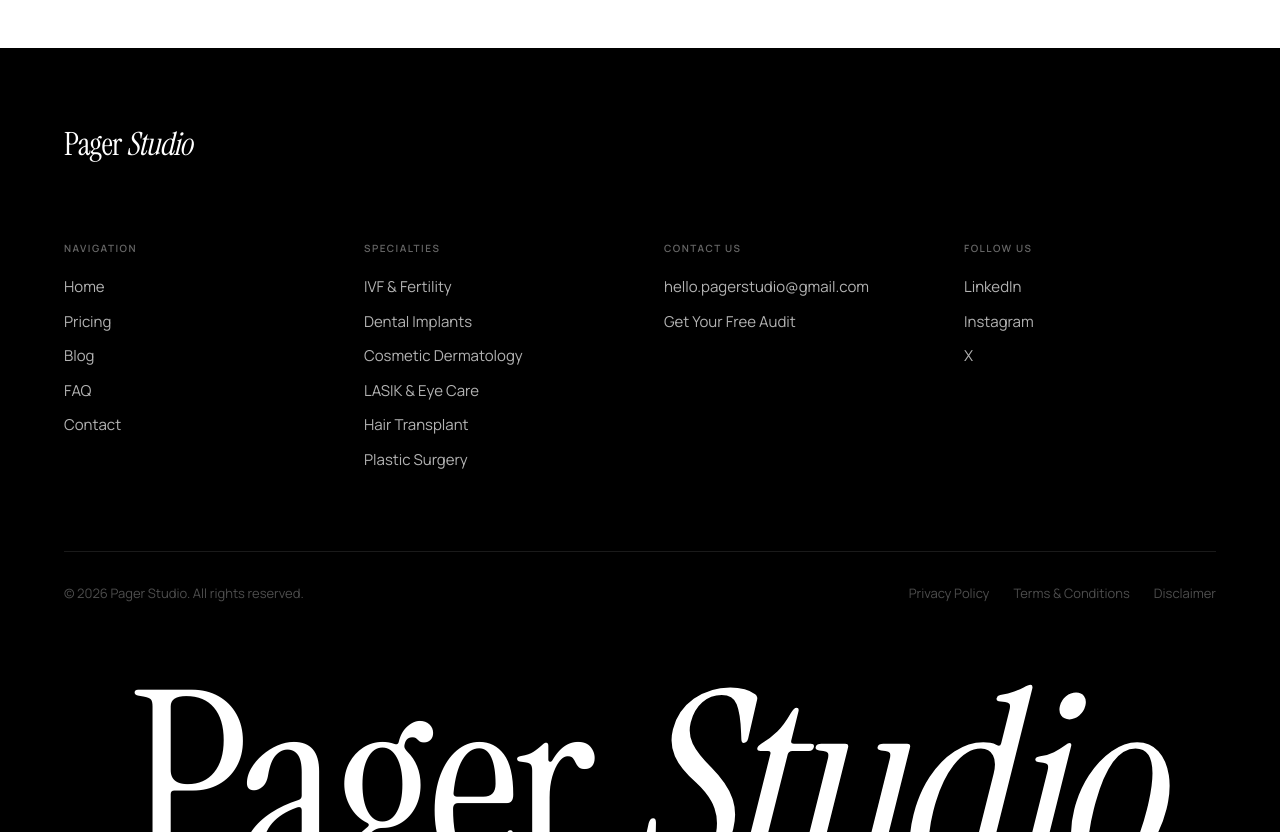
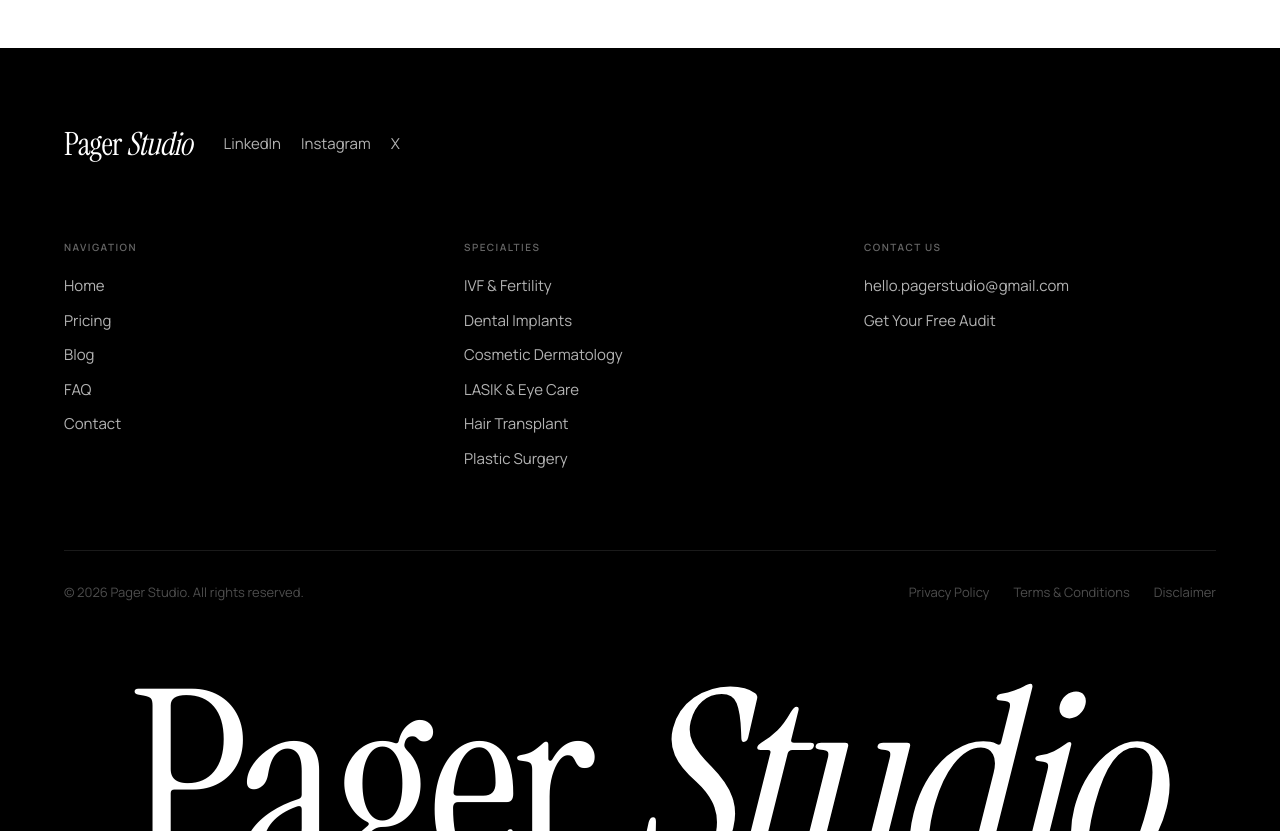
Before and after one commit to pagerstudio/pagerstudio, a Next.js app: page /blog in a window 1280 px wide. Shown: the part 1740-2572 px from the top of the page. Built offline with nearby package versions, Linux system fonts and the light colour scheme.

Commit message:
feat: move social links next to logo, remove Follow Us column

```diff
--- a/components/Footer.tsx
+++ b/components/Footer.tsx
@@ -33,19 +33,32 @@ export default function Footer() {
   return (
     <footer className="bg-ps-black overflow-hidden">
       <div className="container pt-16 sm:pt-20 pb-0">
-        {/* Logo */}
-        <div className="mb-16 sm:mb-20">
+        {/* Logo + Social */}
+        <div className="flex items-center gap-8 mb-16 sm:mb-20">
           <Link
             href="/"
-            className="font-serif text-[28px] sm:text-[32px] leading-none tracking-tight text-white inline-block"
+            className="font-serif text-[28px] sm:text-[32px] leading-none tracking-tight text-white inline-block shrink-0"
             aria-label="Pager Studio home"
           >
             Pager <span className="italic">Studio</span>
           </Link>
+          <div className="flex items-center gap-5">
+            {SOCIAL_LINKS.map(({ href, label }) => (
+              <a
+                key={href}
+                href={href}
+                target="_blank"
+                rel="noopener noreferrer"
+                className="text-[15px] text-white/70 hover:text-white transition-colors duration-200"
+              >
+                {label}
+              </a>
+            ))}
+          </div>
         </div>
 
         {/* Main grid */}
-        <div className="grid grid-cols-2 sm:grid-cols-3 lg:grid-cols-[1fr_1fr_1fr_1fr] gap-10 sm:gap-12 mb-16 sm:mb-20">
+        <div className="grid grid-cols-2 sm:grid-cols-3 gap-10 sm:gap-12 mb-16 sm:mb-20">
           {/* Navigation */}
           <div>
             <h3 className="text-[10px] font-semibold tracking-[0.15em] uppercase text-white/40 mb-5">Navigation</h3>
@@ -93,23 +106,6 @@ export default function Footer() {
             </div>
           </div>
 
-          {/* Follow Us */}
-          <div>
-            <h3 className="text-[10px] font-semibold tracking-[0.15em] uppercase text-white/40 mb-5">Follow Us</h3>
-            <div className="flex flex-col gap-3">
-              {SOCIAL_LINKS.map(({ href, label }) => (
-                <a
-                  key={href}
-                  href={href}
-                  target="_blank"
-                  rel="noopener noreferrer"
-                  className="text-[15px] text-white/70 hover:text-white transition-colors duration-200"
-                >
-                  {label}
-                </a>
-              ))}
-            </div>
-          </div>
         </div>
 
         {/* Divider */}
```
